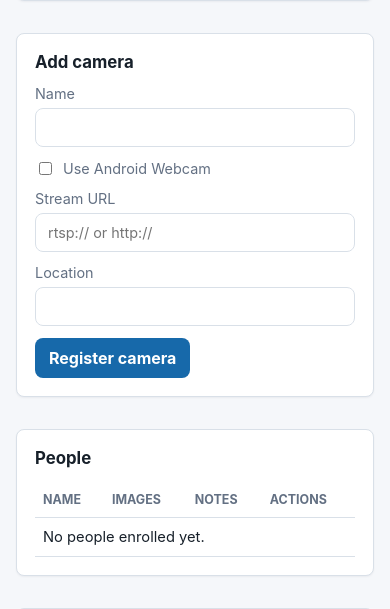
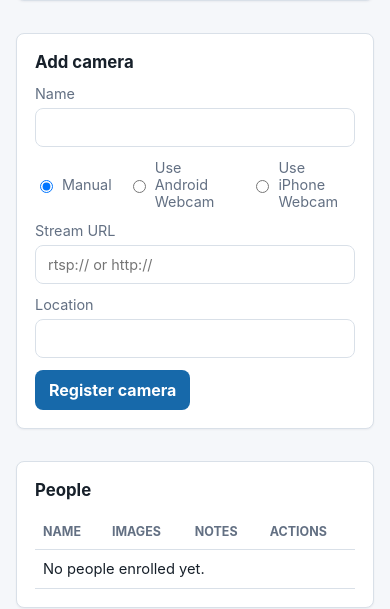
Before and after one commit to vamshikrishnaramasamy/REHS-GroupA-Final-Project, a Flask app: page / in a window 390 px wide. Shown: the part 1077-1686 px from the top of the page. Run offline with Flask 3, Linux system fonts and the light colour scheme; data that the repository does not hold is empty.

Commit message:
Add stubbed "Use iPhone Webcam" option to camera form
Turns the camera source toggle into a 3-way radio (Manual / Android
WiFi / iPhone), with iPhone selected showing a "coming soon" note and
a disabled submit button. Backend also guards against source_type
"iphone_wifi" with a friendly flash instead of creating a broken
camera, and leaves a TODO for a teammate to wire up the real
stream_url construction the same way android_wifi does.

Co-Authored-By: Claude Sonnet 5 <noreply@anthropic.com>

```diff
--- a/app/routes.py
+++ b/app/routes.py
@@ -428,6 +428,13 @@ def create_camera():
         flash("Camera name is required.")
         return redirect(url_for("main.dashboard"))
 
+    if source_type == "iphone_wifi":
+        # TODO(teammate): wire up iPhone webcam support (e.g. an RTSP/HTTP
+        # stream from an app like "NDI HX Camera" or "EpocCam") the same way
+        # android_wifi below builds a stream_url from user input.
+        flash("iPhone webcam support isn't wired up yet.")
+        return redirect(url_for("main.dashboard"))
+
     if source_type == "android_wifi":
         ip_address = request.form.get("android_ip", "").strip()
         port = request.form.get("android_port", "").strip() or str(DEFAULT_ANDROID_WEBCAM_PORT)
--- a/app/templates/dashboard.html
+++ b/app/templates/dashboard.html
@@ -63,10 +63,20 @@
           <form action="{{ url_for('main.create_camera') }}" method="post" id="camera-form">
             <label>Name <input name="name" required></label>
 
-            <label style="display:flex; flex-direction:row; align-items:center; gap:8px;">
-              <input type="checkbox" id="android-toggle" style="width:auto;">
-              Use Android Webcam
-            </label>
+            <div style="display:flex; flex-direction:row; gap:16px; color: var(--muted); font-size: 0.9rem;">
+              <label style="display:flex; flex-direction:row; align-items:center; gap:6px;">
+                <input type="radio" name="source_choice" value="manual" id="source-manual" style="width:auto;" checked>
+                Manual
+              </label>
+              <label style="display:flex; flex-direction:row; align-items:center; gap:6px;">
+                <input type="radio" name="source_choice" value="android_wifi" id="source-android" style="width:auto;">
+                Use Android Webcam
+              </label>
+              <label style="display:flex; flex-direction:row; align-items:center; gap:6px;">
+                <input type="radio" name="source_choice" value="iphone_wifi" id="source-iphone" style="width:auto;">
+                Use iPhone Webcam
+              </label>
+            </div>
 
             <div id="manual-fields">
               <label>Stream URL <input name="stream_url" id="stream_url" placeholder="rtsp:// or http://" required></label>
@@ -80,27 +90,44 @@
               </p>
             </div>
 
+            <div id="iphone-fields" style="display:none;">
+              <p style="color: var(--muted); font-size: 0.85rem; margin: 0;">
+                iPhone webcam support is coming soon.
+              </p>
+            </div>
+
             <input type="hidden" name="source_type" id="source_type" value="manual">
             <label>Location <input name="location"></label>
-            <button type="submit">Register camera</button>
+            <button type="submit" id="camera-submit">Register camera</button>
           </form>
           <script>
             (function () {
-              const toggle = document.getElementById("android-toggle");
+              const manualRadio = document.getElementById("source-manual");
+              const androidRadio = document.getElementById("source-android");
+              const iphoneRadio = document.getElementById("source-iphone");
               const manualFields = document.getElementById("manual-fields");
               const androidFields = document.getElementById("android-fields");
+              const iphoneFields = document.getElementById("iphone-fields");
               const sourceType = document.getElementById("source_type");
               const streamUrl = document.getElementById("stream_url");
               const androidIp = document.getElementById("android_ip");
+              const submitButton = document.getElementById("camera-submit");
 
-              toggle.addEventListener("change", () => {
-                const useAndroid = toggle.checked;
-                manualFields.style.display = useAndroid ? "none" : "block";
-                androidFields.style.display = useAndroid ? "block" : "none";
-                sourceType.value = useAndroid ? "android_wifi" : "manual";
-                streamUrl.required = !useAndroid;
-                androidIp.required = useAndroid;
+              function update() {
+                const choice = document.querySelector('input[name="source_choice"]:checked').value;
+                manualFields.style.display = choice === "manual" ? "block" : "none";
+                androidFields.style.display = choice === "android_wifi" ? "block" : "none";
+                iphoneFields.style.display = choice === "iphone_wifi" ? "block" : "none";
+                sourceType.value = choice;
+                streamUrl.required = choice === "manual";
+                androidIp.required = choice === "android_wifi";
+                submitButton.disabled = choice === "iphone_wifi";
+              }
+
+              [manualRadio, androidRadio, iphoneRadio].forEach((radio) => {
+                radio.addEventListener("change", update);
               });
+              update();
             })();
           </script>
         </article>
```
